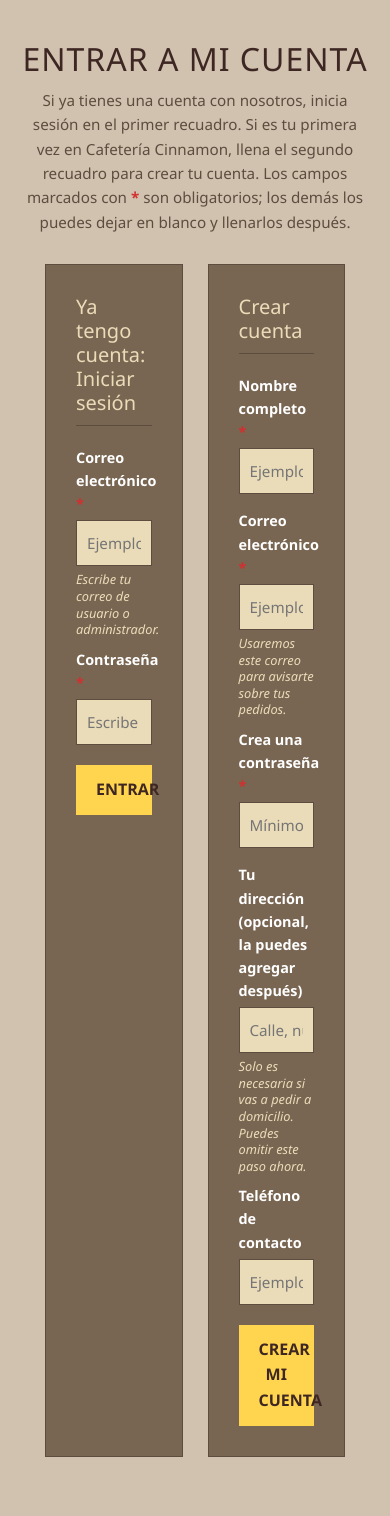
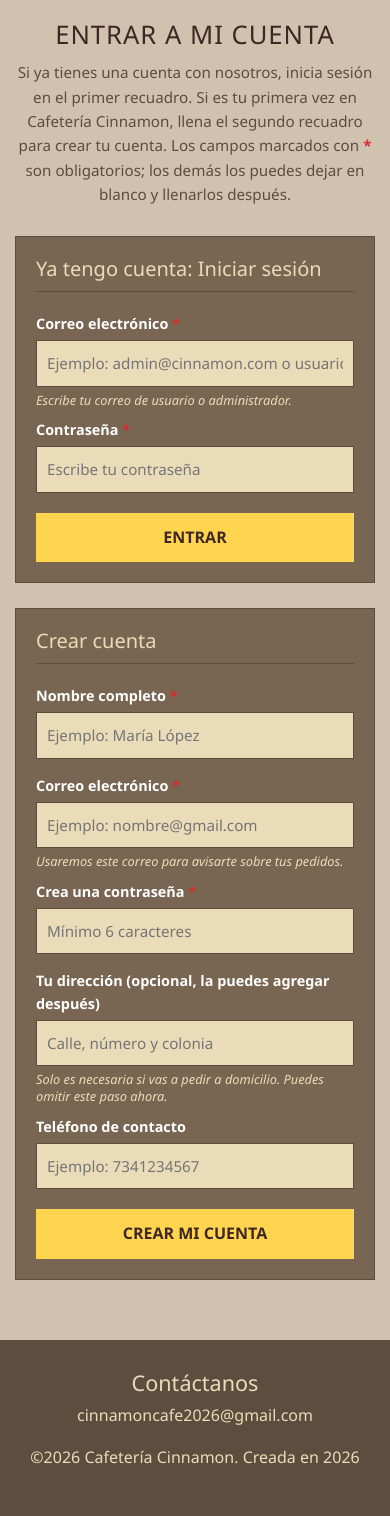
Before and after one commit to adrianacano7777/cafeteria-cinnamon-, a PHP site: page /php/login.php in a window 390 px wide. Shown: the part 193-1709 px from the top of the page. Run offline with PHP 8.4, Linux system fonts and the light colour scheme.

Commit message:
Se añade el diseño responsivo en el apartado de login.php

```diff
--- a/css/login.css
+++ b/css/login.css
@@ -87,21 +87,19 @@ header::after {
 }
 
 .acceso-contenedor-paneles {
-  display: table;
-  width: 100%;
-  table-layout: fixed;
-  border-collapse: separate;
-  border-spacing: 25px 0;
+  display: flex;
+  flex-direction: column;
+  gap: 25px;
 }
 
 
 .acceso-panel {
-  display: table-cell;
   background-color: #796652;
   padding: 30px;
   border: 1px solid #5d4d3e;
   vertical-align: top;
   color: #ffffff;
+  flex: 1;
 }
 
 .acceso-panel h3 {
@@ -171,3 +169,30 @@ footer {
   padding: 30px 20px;
   margin-top: 40px;
 }
+@media (min-width: 768px) {
+  .acceso-contenedor-paneles {
+    flex-direction: row;
+  }
+}
+
+@media (max-width: 576px) {
+  header {
+    justify-content: center;
+  }
+
+  .nav-list {
+    justify-content: center;
+  }
+
+  .acceso {
+    padding: 20px 15px;
+  }
+
+  .acceso-panel {
+    padding: 20px;
+  }
+
+  .seccion-titulo {
+    font-size: 1.6rem;
+  }
+}
```
